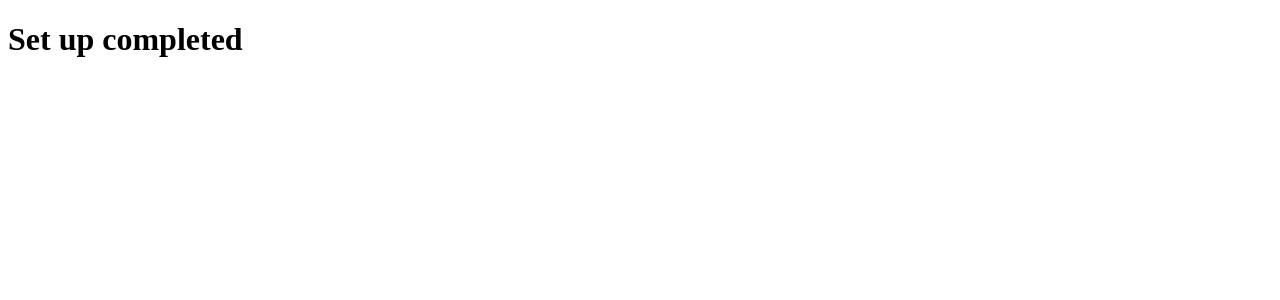
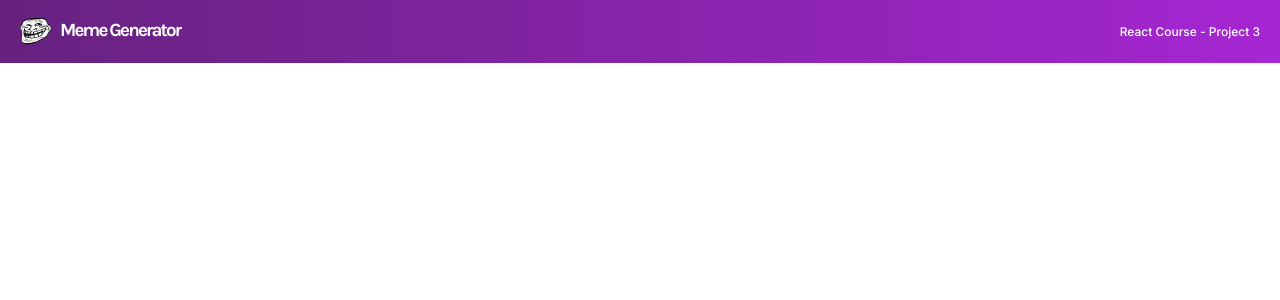
Before and after one commit to JD-R0driguez/react-play-ground, a React (Create React App) app in the folder api-mem-generator/: page / in a window 1280 px wide. Shown: the top 300 px of the page. Built offline with nearby package versions, Linux system fonts and the light colour scheme.

Commit message:
Added and rendered navbar component

```diff
--- a/api-mem-generator/src/App.js
+++ b/api-mem-generator/src/App.js
@@ -1,8 +1,9 @@
 import React from "react";
+import Header from './components/Header'
 
 function App(){
     return (
-        <h1>Set up completed</h1>
+        <Header />
     )
 }
 
--- /dev/null
+++ b/api-mem-generator/src/components/Header.css
@@ -0,0 +1,42 @@
+@import url('https://fonts.googleapis.com/css2?family=Inter:wght@400;500;700&family=Karla:ital,wght@0,500;0,700;1,400&display=swap');
+
+*{
+    padding: 0px;
+    margin: 0px;
+}
+
+nav{
+    display: flex;
+    justify-content: space-between;
+    align-items: center;
+    padding: 18px 20px;
+    background: linear-gradient(90deg, #672280 1.18%, #A626D3 100%);
+    color: #ffffff;
+}
+
+.icon-logo{
+    display: flex;
+    gap: 8px;
+}
+
+h3.text-icon{
+    font-family: 'Karla', sans-serif;
+    font-weight: 700;
+    line-height: 24px;
+    letter-spacing: -0.1em;
+    text-align: left;
+}
+
+img.meme-icon{
+    width: 32px;
+}
+
+H4.right-header-text{
+    font-family: 'Inter', sans-serif;
+    font-size: 12px;
+    font-weight: 500;
+    line-height: 15px;
+    letter-spacing: 0em;
+    text-align: right;
+
+}
--- /dev/null
+++ b/api-mem-generator/src/components/Header.js
@@ -0,0 +1,19 @@
+import React from 'react'
+import Logo from '../assets/logo.svg'
+import './Header.css'
+
+
+
+function Header(){
+    return(
+        <nav>
+            <div className='icon-logo'>
+                <img className='meme-icon' src={Logo} alt='Meme Icon'/>
+                <h3 className='text-icon'>Meme Generator</h3>
+            </div>
+            <h4 className='right-header-text'>React Course - Project 3</h4>
+        </nav>
+    )
+};
+
+export default Header;
```
Also changed, not shown: api-mem-generator/src/assets/logo.svg (added).
